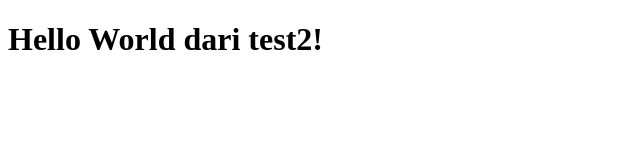
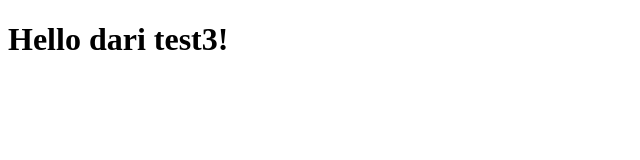
Before and after one commit to xenix70/test2, a plain HTML site: page index.html in a window 1280 px wide. Shown: the whole page, without its empty margins (0-640 px from the left). Drawn offline with Linux system fonts and the light colour scheme.

Commit message:
Initial commit

```diff
--- a/index.html
+++ b/index.html
@@ -1,9 +1,9 @@
 <!DOCTYPE html>
 <html>
 <head>
-  <title>Test2 Project</title>
+  <title>Test3 Project</title>
 </head>
 <body>
-  <h1>Hello World dari test2!</h1>
+  <h1>Hello dari test3!</h1>
 </body>
 </html>
```
